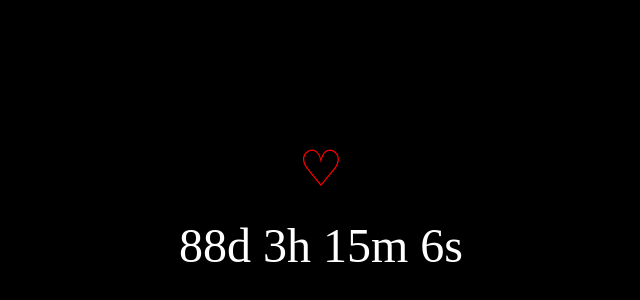
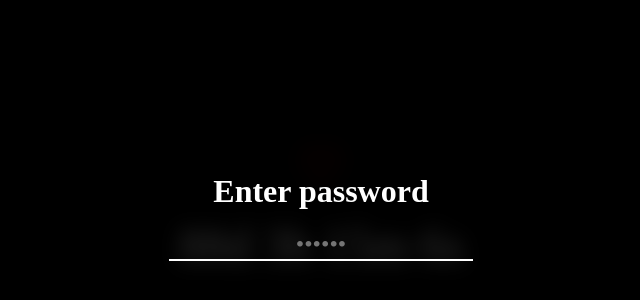
Before and after one commit to crixppp/ily, a plain HTML site: page index.html in a window 1280 px wide. Shown: the part 194-494 px from the top of the page, without its empty margins (319-959 px from the left). Drawn offline with Linux system fonts and the light colour scheme.

Commit message:
Update index.html
added password

```diff
--- a/index.html
+++ b/index.html
@@ -24,11 +24,53 @@
       user-select: none; /* Prevent text selection globally */
     }
 
-    .timer-container {
+    .blurred {
+      filter: blur(10px);
+      pointer-events: none; /* Prevent interactions while blurred */
+    }
+
+    /* Password overlay styles */
+    .password-overlay {
+      position: absolute;
+      top: 0;
+      left: 0;
+      width: 100%;
+      height: 100%;
+      background: rgba(0, 0, 0, 0.8);
       display: flex;
+      justify-content: center;
+      align-items: center;
       flex-direction: column;
-      align-items: center;
-      position: relative;
+      z-index: 1000;
+    }
+
+    .password-overlay h1 {
+      font-size: 2rem;
+      margin-bottom: 20px;
+    }
+
+    .password-input {
+      border: none;
+      border-bottom: 2px solid white;
+      background: transparent;
+      font-family: Times New Roman, serif;
+      font-size: 1.5rem;
+      color: white;
+      outline: none;
+      text-align: center;
+      width: 300px;
+    }
+
+    /* Shake animation for incorrect password */
+    @keyframes shake {
+      0%, 100% { transform: translateX(0); }
+      10%, 30%, 50%, 70%, 90% { transform: translateX(-10px); }
+      20%, 40%, 60%, 80% { transform: translateX(10px); }
+    }
+
+    .shake {
+      animation: shake 0.5s;
+      background-color: rgba(255, 0, 0, 0.1);
     }
 
     .love-heart {
@@ -73,14 +115,51 @@
   </style>
 </head>
 <body>
-  <div class="timer-container">
-    <div class="love-heart" id="main-heart">♡</div>
-    <div id="timer">0d 0h 0m 0s</div>
+
+  <!-- Password overlay -->
+  <div class="password-overlay" id="password-overlay">
+    <h1>Enter password</h1>
+    <input type="password" class="password-input" id="password-input" placeholder="••••••">
   </div>
 
-  <audio id="love-song" src="Home.mp3" preload="auto"></audio>
+  <!-- Main content (initially blurred) -->
+  <div id="main-content" class="blurred">
+    <div class="timer-container">
+      <div class="love-heart" id="main-heart">♡</div>
+      <div id="timer">0d 0h 0m 0s</div>
+    </div>
+
+    <audio id="love-song" src="Home.mp3" preload="auto"></audio>
+  </div>
 
   <script>
+    const correctPassword = "goose";
+    const passwordInput = document.getElementById("password-input");
+    const passwordOverlay = document.getElementById("password-overlay");
+    const mainContent = document.getElementById("main-content");
+
+    // Listen for the 'Enter' key press on the password input
+    passwordInput.addEventListener("keydown", function(event) {
+      if (event.key === "Enter") {
+        checkPassword();
+      }
+    });
+
+    // Check if the entered password is correct
+    function checkPassword() {
+      if (passwordInput.value === correctPassword) {
+        passwordOverlay.style.display = "none";
+        mainContent.classList.remove("blurred");
+      } else {
+        passwordInput.value = ""; // Clear the input
+        passwordOverlay.classList.add("shake"); // Add shake effect
+        setTimeout(() => {
+          passwordOverlay.classList.remove("shake"); // Remove shake effect after the animation
+        }, 500);
+      }
+    }
+
+    // Timer functionality (from your original code)
     const startDate = new Date('July 5, 2024 00:00:00').getTime();
     const audio = document.getElementById('love-song');
     let heartInterval, clickTimeout;
```
